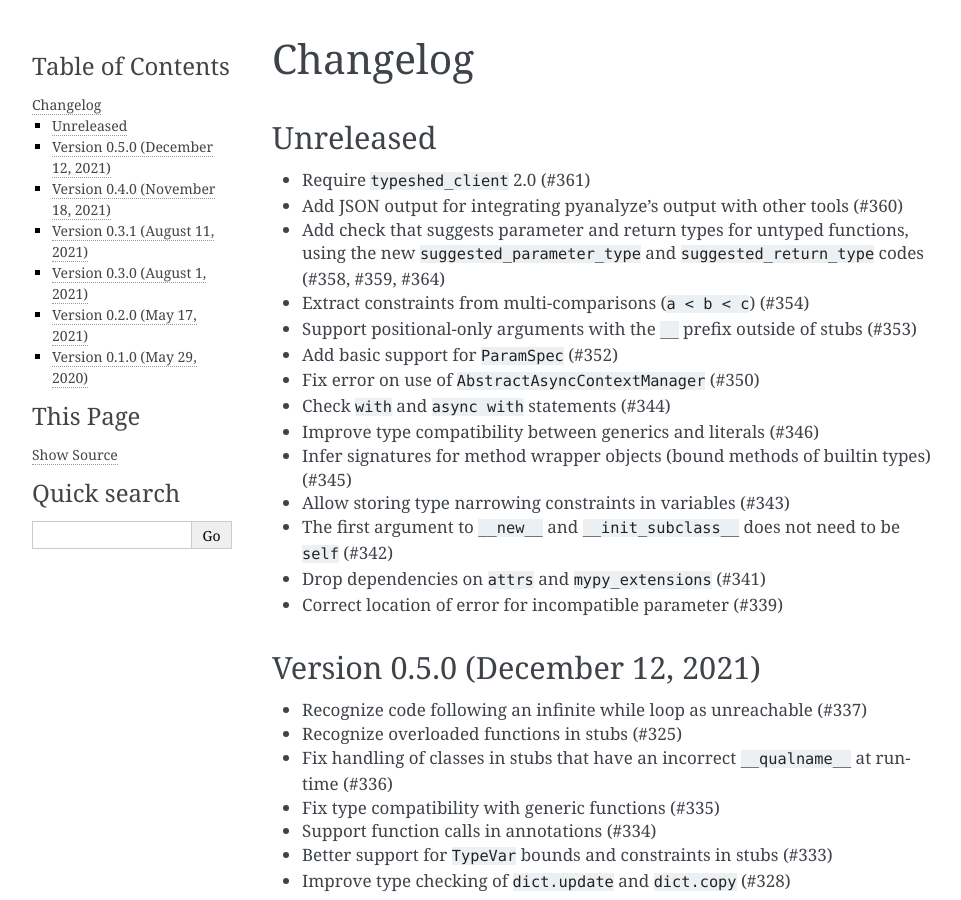
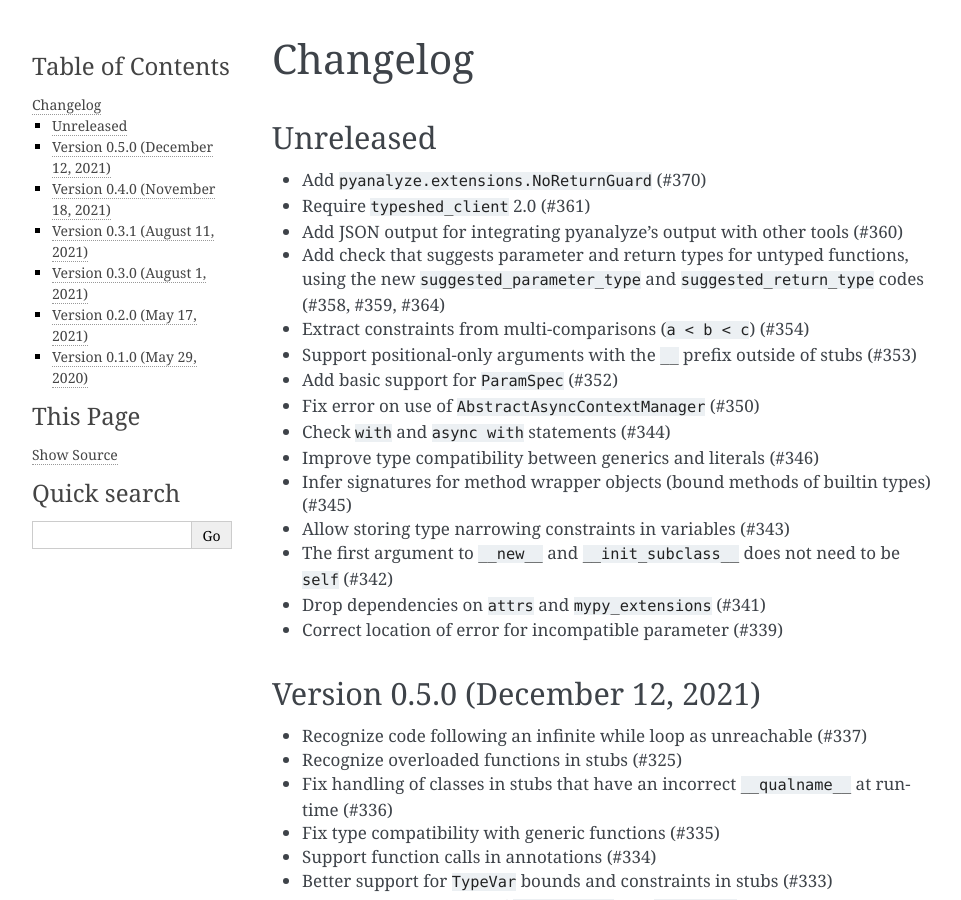
Before and after one commit to quora/pyanalyze, a Sphinx documentation site: the page built from docs/changelog.md, in a window 1280 px wide and 900 px high. Shown: the whole window, without its empty margins (148-1109 px from the left). Built offline with Sphinx 7.4.7, drawn with Linux system fonts in a browser that asks for light colours.

Commit message:
changelog

```diff
--- a/docs/changelog.md
+++ b/docs/changelog.md
@@ -2,6 +2,7 @@
 
 ## Unreleased
 
+- Add `pyanalyze.extensions.NoReturnGuard` (#370)
 - Require `typeshed_client` 2.0 (#361)
 - Add JSON output for integrating pyanalyze's output with other
   tools (#360)
```
